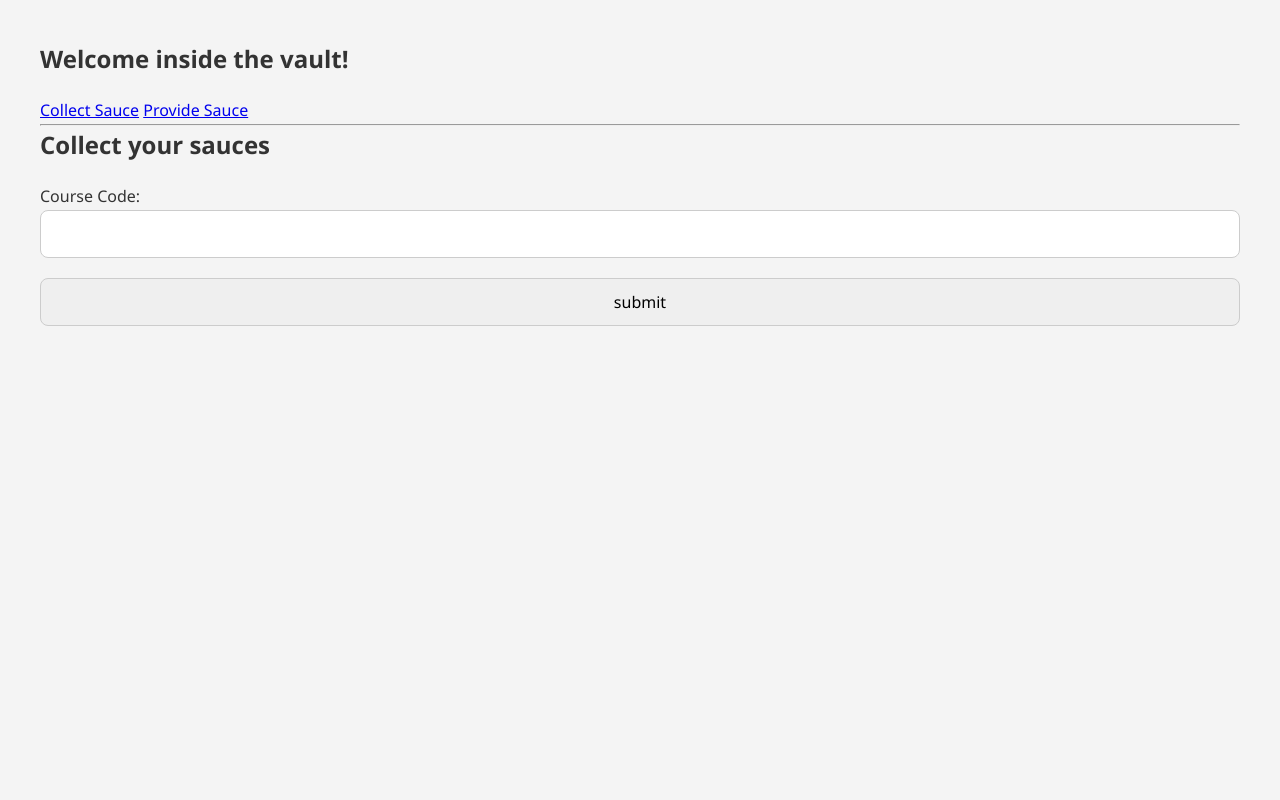
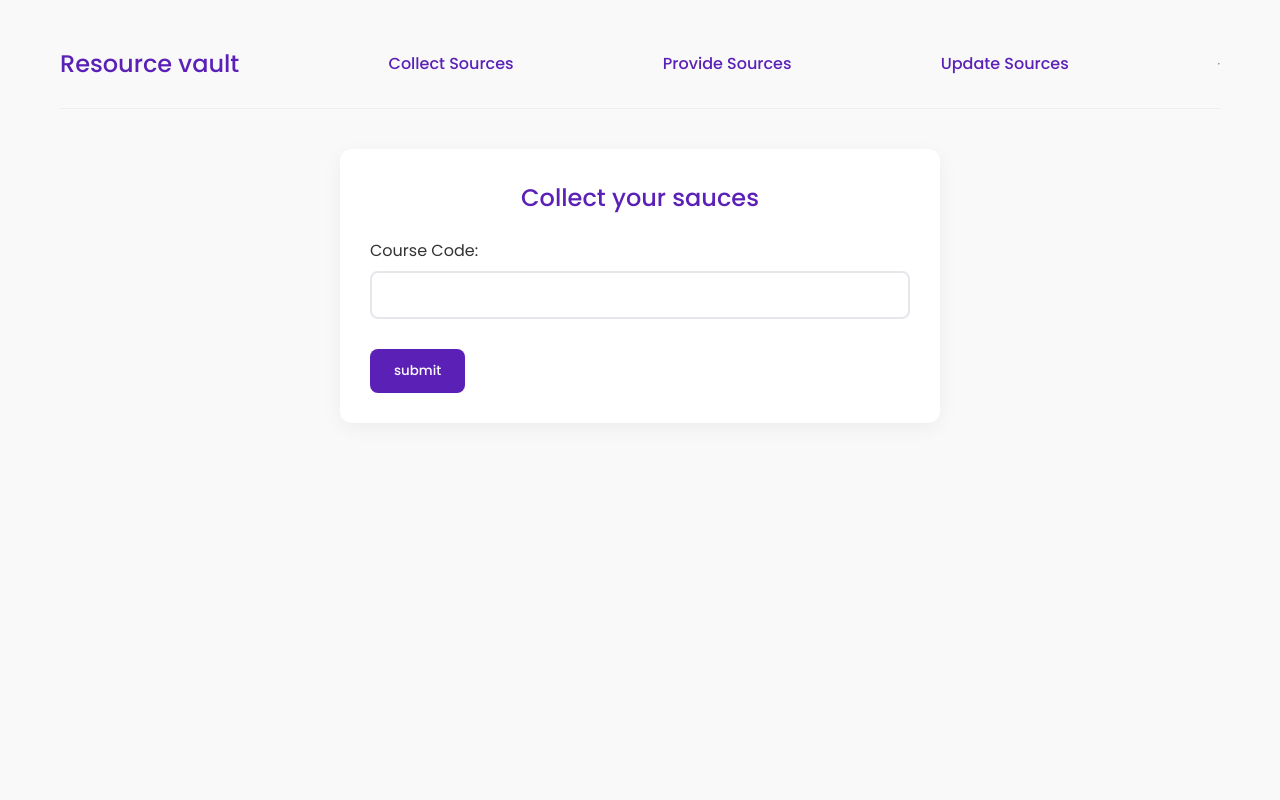
Before and after one commit to SrothJr/CSE370-Group05, a PHP site: page /collect.php in a window 1280 px wide. Run offline with PHP 8.4, Linux system fonts and the light colour scheme.

Commit message:
Adding update functionality

```diff
--- a/collect.php
+++ b/collect.php
@@ -10,7 +10,7 @@
     <meta name="viewport" content="width=device-width, initial-scale=1.0">
     <link rel="stylesheet" href="css/rStyle.css">
 
-    <title>Document</title>
+    <title>Collect Resources</title>
 </head>
 <body>
 <form action="<?php htmlspecialchars($_SERVER["PHP_SELF"]) ?>" method="post">
@@ -33,14 +33,15 @@ if ($_SERVER["REQUEST_METHOD"] == "POST") {
     $result = mysqli_query($conn, $sql);
 
     if (mysqli_num_rows($result) > 0) {
+        echo '<div class="resource-links">';
         $row = mysqli_fetch_assoc($result);
         echo '<a href="' . htmlspecialchars($row['books']) . '">Books</a>' . '<br>';
         echo '<a href="' . htmlspecialchars($row['lectures']) . '">Lectures</a>' . "<br>";
         echo '<a href="' . htmlspecialchars($row['videos']) . '">Videos</a>'. "<br>";
-
+        echo '</div>';
     }
     else {
-        echo "NO RESOURCES FOUND";
+        echo '<div class="message error">NO RESOURCES FOUND</div>';
     }
 }
 
--- a/css/rStyle.css
+++ b/css/rStyle.css
@@ -1,61 +1,240 @@
-/* style.css */
+/* rStyle.css - Modern, Vibrant, and Minimalist Design */
+
+/* Import Google Font */
+@import url("https://fonts.googleapis.com/css2?family=Poppins:wght@300;400;500;600&display=swap");
+
+/* Reset and Base Styles */
 * {
-  box-sizing: border-box;
   margin: 0;
   padding: 0;
-  font-family: "Segoe UI", Tahoma, Geneva, Verdana, sans-serif;
+  box-sizing: border-box;
 }
 
 body {
-  background-color: #f4f4f4;
+  font-family: "Poppins", sans-serif;
+  background-color: #f9f9f9;
   color: #333;
-  padding: 40px;
   line-height: 1.6;
+  padding: 20px;
+  max-width: 1200px;
+  margin: 0 auto;
 }
 
-.container {
-  max-width: 800px;
-  margin: auto;
-  background: white;
-  padding: 30px;
-  border-radius: 12px;
-  box-shadow: 0 8px 16px rgba(0, 0, 0, 0.1);
+/* Header Styles */
+header {
+  display: flex;
+  justify-content: space-between;
+  align-items: center;
+  padding: 20px 0;
+  margin-bottom: 40px;
+  border-bottom: 1px solid #eee;
 }
 
-h1,
-h2,
-h3 {
-  margin-bottom: 20px;
+header h1 {
+  color: #5b21b6; /* Vibrant purple */
   font-weight: 600;
 }
 
-input,
-textarea,
-select,
-button {
-  width: 100%;
-  padding: 12px 16px;
-  margin-bottom: 20px;
-  border: 1px solid #ccc;
-  border-radius: 8px;
-  font-size: 16px;
+nav ul {
+  display: flex;
+  list-style: none;
+  gap: 30px;
 }
 
-input:focus,
-textarea:focus,
-select:focus {
-  border-color: #4a90e2;
-  outline: none;
+nav a {
+  text-decoration: none;
+  color: #333;
+  font-weight: 500;
+  transition: color 0.3s ease;
 }
 
-button {
-  background-color: #4a90e2;
+nav a:hover {
+  color: #5b21b6;
+}
+
+/* Form Styles */
+form {
+  background-color: white;
+  padding: 30px;
+  border-radius: 12px;
+  box-shadow: 0 5px 20px rgba(0, 0, 0, 0.05);
+  max-width: 600px;
+  margin: 0 auto;
+}
+
+form h2 {
+  color: #5b21b6;
+  margin-bottom: 20px;
+  text-align: center;
+  font-weight: 500;
+}
+
+input[type="text"] {
+  width: 100%;
+  padding: 12px;
+  margin: 8px 0 20px;
+  border: 2px solid #e5e7eb;
+  border-radius: 8px;
+  font-family: "Poppins", sans-serif;
+  transition: border-color 0.3s ease;
+}
+
+input[type="text"]:focus {
+  outline: none;
+  border-color: #5b21b6;
+}
+
+input[type="submit"] {
+  background-color: #5b21b6;
   color: white;
   border: none;
+  padding: 12px 24px;
+  border-radius: 8px;
   cursor: pointer;
-  transition: background 0.3s ease;
+  font-weight: 500;
+  font-family: "Poppins", sans-serif;
+  transition: background-color 0.3s ease;
+  margin-top: 10px;
 }
 
-button:hover {
-  background-color: #357abd;
+input[type="submit"]:hover {
+  background-color: #4c1d95;
 }
+
+/* Links Styles */
+a {
+  color: #5b21b6;
+  text-decoration: none;
+  transition: color 0.3s ease;
+  display: inline-block;
+  margin: 5px 0;
+  font-weight: 500;
+}
+
+a:hover {
+  color: #4c1d95;
+  text-decoration: underline;
+}
+
+/* Resource Links Container */
+.resource-links {
+  background-color: white;
+  padding: 20px;
+  border-radius: 12px;
+  box-shadow: 0 5px 20px rgba(0, 0, 0, 0.05);
+  margin-top: 20px;
+  max-width: 600px;
+  margin-left: auto;
+  margin-right: auto;
+}
+
+.resource-links a {
+  display: block;
+  padding: 10px 15px;
+  background-color: #f3f4f6;
+  margin: 8px 0;
+  border-radius: 8px;
+  transition: all 0.3s ease;
+}
+
+.resource-links a:hover {
+  background-color: #e0e7ff;
+  transform: translateX(5px);
+}
+
+/* Messages and Alerts */
+.message {
+  padding: 15px;
+  border-radius: 8px;
+  margin: 20px auto;
+  max-width: 600px;
+  text-align: center;
+  font-weight: 500;
+}
+
+.success {
+  background-color: #dcfce7;
+  color: #166534;
+}
+
+.error {
+  background-color: #fee2e2;
+  color: #b91c1c;
+}
+
+/* Responsive Design */
+@media (max-width: 768px) {
+  form {
+    padding: 20px;
+  }
+
+  input[type="text"],
+  input[type="submit"] {
+    padding: 10px;
+  }
+
+  header {
+    flex-direction: column;
+    text-align: center;
+    gap: 15px;
+  }
+
+  nav ul {
+    gap: 15px;
+  }
+}
+
+/* Resource Page */
+.button-container {
+  display: flex;
+  flex-direction: column;
+  align-items: center;
+  gap: 20px;
+  max-width: 600px;
+  margin: 40px auto;
+}
+
+.resource-button {
+  display: block;
+  width: 100%;
+  padding: 20px;
+  background-color: white;
+  border-radius: 12px;
+  box-shadow: 0 5px 20px rgba(0, 0, 0, 0.05);
+  text-align: center;
+  color: #333;
+  text-decoration: none;
+  font-weight: 500;
+  font-size: 18px;
+  transition: all 0.3s ease;
+  border: 2px solid transparent;
+}
+
+.resource-button:hover {
+  transform: translateY(-5px);
+  border-color: #5b21b6;
+  color: #5b21b6;
+}
+
+.resource-button span {
+  display: block;
+  font-size: 14px;
+  color: #666;
+  margin-top: 5px;
+}
+
+.welcome-section {
+  text-align: center;
+  margin-bottom: 40px;
+}
+
+.welcome-section h1 {
+  color: #5b21b6;
+  margin-bottom: 15px;
+}
+
+.welcome-section p {
+  color: #666;
+  max-width: 800px;
+  margin: 0 auto;
+}
--- a/header.html
+++ b/header.html
@@ -1,8 +1,9 @@
 <header>
-  <h2>Welcome inside the vault!</h2>
+  <h2><a href="resources.php">Resource vault</a></h2>
 
-  <a href="collect.php">Collect Sauce</a>
-  <a href="provide.php">Provide Sauce</a>
+  <a href="collect.php">Collect Sources</a>
+  <a href="provide.php">Provide Sources</a>
+  <a href="updateSource.php">Update Sources</a>
 
   <hr />
 </header>
--- a/provide.php
+++ b/provide.php
@@ -9,7 +9,7 @@
     <meta charset="UTF-8">
     <meta name="viewport" content="width=device-width, initial-scale=1.0">
     <link rel="stylesheet" href="css/rStyle.css">
-    <title>Document</title>
+    <title>Provide Resources</title>
 </head>
 <body>
     <form action="<?php htmlspecialchars($_SERVER["PHP_SELF"]) ?>" method="post">
@@ -47,10 +47,10 @@
 
         try{
             mysqli_query($conn, $sql);
-            echo "Successfully Provided";
+            echo '<div class="message success">Successfully Provided</div>';
             }
             catch(mysqli_sql_exception) {
-                echo "Could not provide";
+                echo '<div class="message error">Could not provide</div>';
             }
 
 
--- a/resources.sql
+++ b/resources.sql
@@ -3,7 +3,7 @@
 -- https://www.phpmyadmin.net/
 --
 -- Host: 127.0.0.1
--- Generation Time: May 02, 2025 at 03:17 PM
+-- Generation Time: May 02, 2025 at 06:24 PM
 -- Server version: 10.4.32-MariaDB
 -- PHP Version: 8.2.12
 
@@ -43,6 +43,7 @@ INSERT INTO `resources` (`course_code`, `course_title`, `books`, `lectures`, `vi
 ('CSE110', 'Programming Language I', 'drive.com/CSE110/books', 'drive.com/CSE110/lectures', 'drive.com/CSE110/videos'),
 ('CSE111', 'Programming Language II', 'drive.com/CSE111/books', 'drive.com/CSE111/lectures', 'drive.com/CSE111/lectures'),
 ('CSE220', 'Data Structures', 'drive.com/CSE220/books', 'drive.com/CSE220/lectures', 'drive.com/CSE220/videos'),
+('cse221', 'Algorithms', 'drive.com/CSE221/books', 'drive.com/CSE221/lectures', 'drive.com/CSE221/videos'),
 ('CSE230', 'Discrete Mathematics', 'drive.com/CSE230/books', 'drive.com/CSE230/lectures', 'drive.com/CSE230/video');
 
 --
@@ -53,7 +54,8 @@ INSERT INTO `resources` (`course_code`, `course_title`, `books`, `lectures`, `vi
 -- Indexes for table `resources`
 --
 ALTER TABLE `resources`
-  ADD UNIQUE KEY `course_code` (`course_code`);
+  ADD UNIQUE KEY `course_code` (`course_code`),
+  ADD UNIQUE KEY `course_title` (`course_title`);
 COMMIT;
 
 /*!40101 SET CHARACTER_SET_CLIENT=@OLD_CHARACTER_SET_CLIENT */;
```
Also changed, not shown: resources.php (added, +36 -0 lines), updateSource.php (added, +112 -0 lines).
